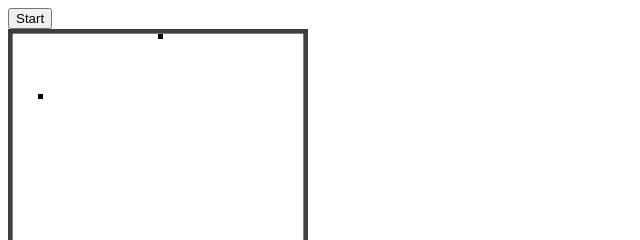
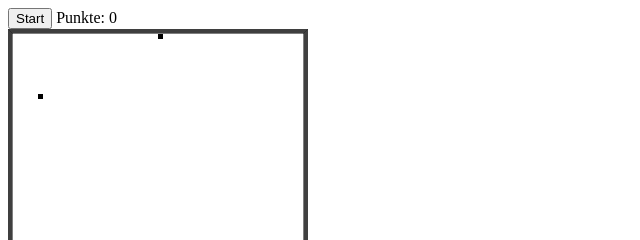
Before and after one commit to gossie/snake, a website built with webpack: page src/index.html in a window 1280 px wide. Both pictures are taken after a click on the button "Start". Shown: the top 240 px of the page, 0-640 px from the left. Built offline with nearby package versions, Linux system fonts and the light colour scheme.

Commit message:
display of points

```diff
--- a/src/game.ts
+++ b/src/game.ts
@@ -8,6 +8,7 @@ import Snake from './snake';
 export default class Game {
 
     private _snake: Snake;
+    private _points = 0;
     private field: FoodField;
     private currentDirection: Direction = Direction.UP;
     private subscription: Subscription;
@@ -27,8 +28,8 @@ export default class Game {
         }
 
         this._snake = new Snake(Math.round(this.width / 2), Math.round(this.height / 2));
-
         this.calculateNewFoodField();
+        this._points = 0;
 
         this.subscription = interval(50)
             .pipe(
@@ -40,6 +41,7 @@ export default class Game {
                 () => {
                     this.snake.eat();
                     this.calculateNewFoodField();
+                    ++this._points;
                     this.gameSubject.next();
                 },
                 () => {
@@ -95,4 +97,8 @@ export default class Game {
     public get foodField(): FoodField {
         return this.field;
     }
+
+    public get points(): number {
+        return this._points;
+    }
 }
--- a/src/index.html
+++ b/src/index.html
@@ -6,7 +6,10 @@
         <title>Game</title>
     </head>
     <body>
-        <button id="start-button">Start</button>
+        <div>
+            <button id="start-button">Start</button>
+            Punkte: <span id="points"></span>
+        </div>
         <div id="canvas"></div>
     </body>
 </html>
--- a/src/index.ts
+++ b/src/index.ts
@@ -28,6 +28,7 @@ startButton.addEventListener('click', () => {
                 gameSubscription.unsubscribe();
                 alert(msg);
             } else {
+                document.getElementById('points').textContent = `${game.points}`;
                 ctx.clearRect(5, 5, 290, 390);
                 ctx.fillRect(5 + game.foodField.position.x * 5, 5 + game.foodField.position.y * 5, 5, 5);
                 let node = game.snake.head;
```
Also changed, not shown: src/game.spec.ts (+3 -0 lines).
